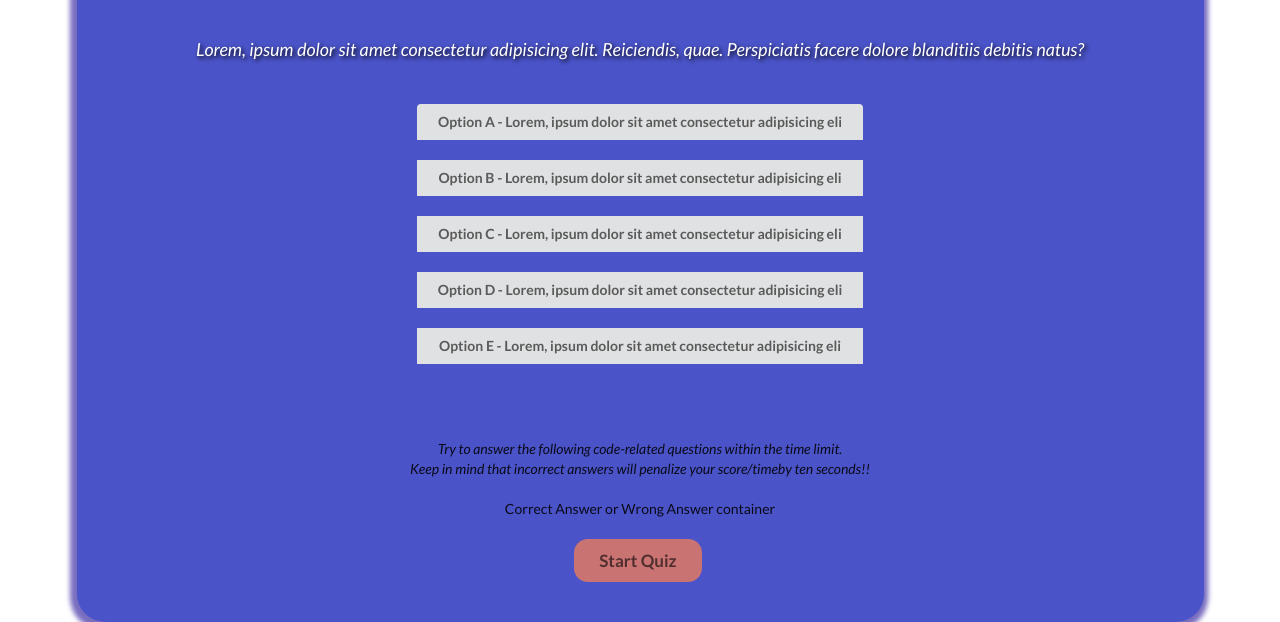
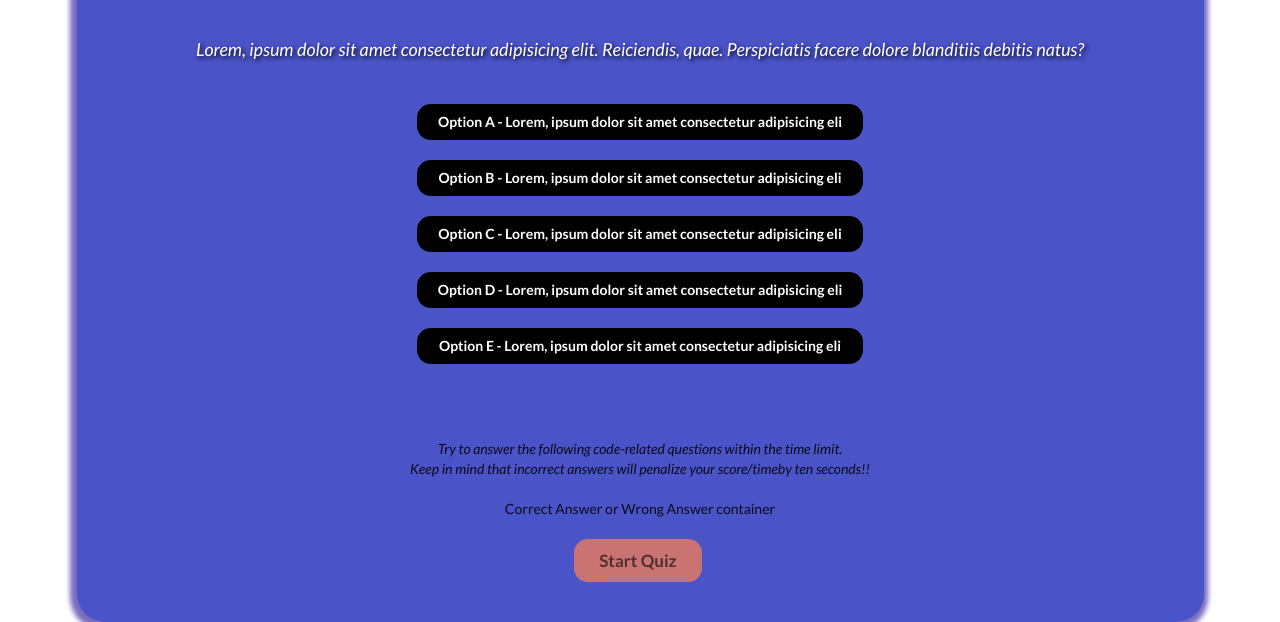
Before and after one commit to kofihayford/Coding-Quiz-Homework, a plain HTML site: page index.html in a window 1280 px wide. Shown: the part 299-921 px from the top of the page. Drawn offline with nearby package versions, Linux system fonts and the light colour scheme.

Commit message:
removed new ids
new ids broke the css styling.

```diff
--- a/index.html
+++ b/index.html
@@ -29,23 +29,23 @@
             <br>
 
             <div class="ui vertical buttons">
-                <button class="ui button answer" id="buttonA" id="options" id="optionA"> Option A - Lorem, ipsum dolor
+                <button class="ui button answer" id="options" id="optionA"> Option A - Lorem, ipsum dolor
                     sit amet
                     consectetur adipisicing eli</button>
                 <br>
-                <button class="ui button answer" id="buttonB" id="options" id="optionB"> Option B - Lorem, ipsum dolor
+                <button class="ui button answer" id="options" id="optionB"> Option B - Lorem, ipsum dolor
                     sit amet
                     consectetur adipisicing eli</button>
                 <br>
-                <button class="ui button answer" id="buttonC" id="options" id="optionC"> Option C - Lorem, ipsum dolor
+                <button class="ui button answer" id="options" id="optionC"> Option C - Lorem, ipsum dolor
                     sit amet
                     consectetur adipisicing eli</button>
                 <br>
-                <button class="ui button answer" id="buttonD" id="options" id="optionD"> Option D - Lorem, ipsum dolor
+                <button class="ui button answer" id="options" id="optionD"> Option D - Lorem, ipsum dolor
                     sit amet
                     consectetur adipisicing eli</button>
                 <br>
-                <button class="ui button answer" id="buttonE" id="options" id="optionE"> Option E - Lorem, ipsum dolor
+                <button class="ui button answer" id="options" id="optionE"> Option E - Lorem, ipsum dolor
                     sit amet
                     consectetur adipisicing eli</button>
                 <br>
```
